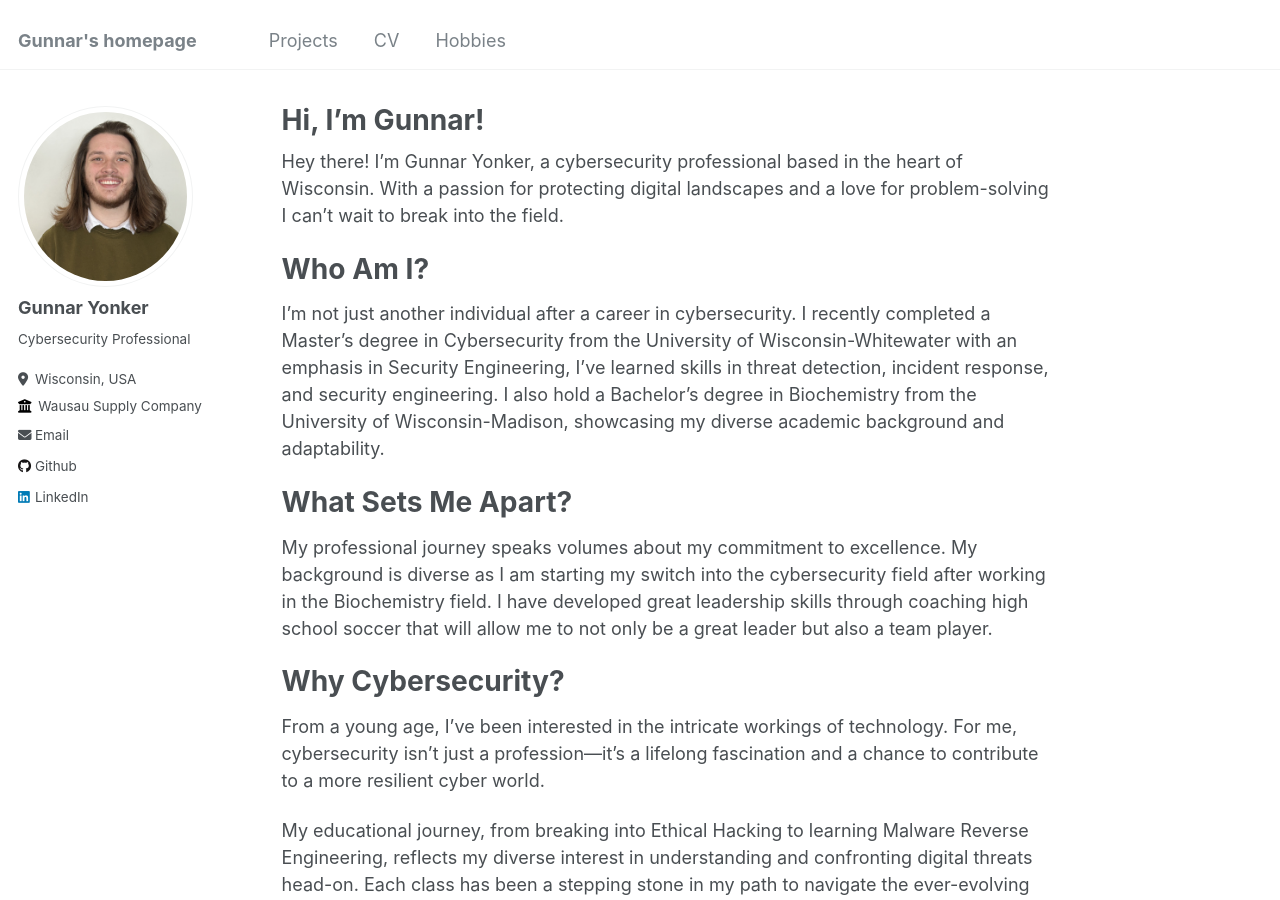
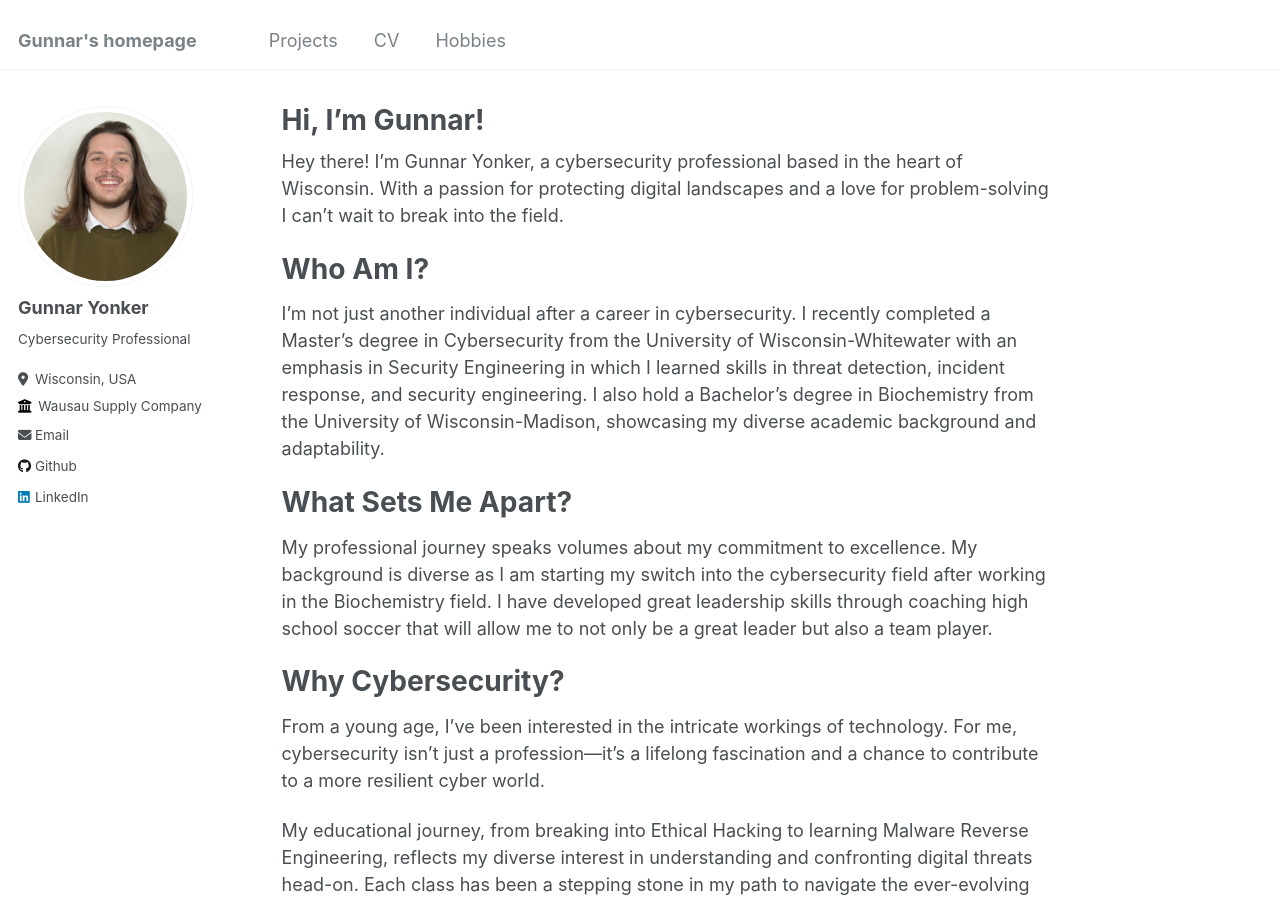
Before and after one commit to gunnaryonker/gunnaryonker.github.io, a Jekyll site: the page built from _pages/about.md, in a window 1280 px wide and 900 px high. Built offline with Jekyll 4.4.1, drawn with Linux system fonts in a browser that asks for light colours.

Commit message:
Change to about.md

```diff
--- a/_pages/about.md
+++ b/_pages/about.md
@@ -11,7 +11,7 @@ redirect_from:
 Hey there! I'm Gunnar Yonker, a cybersecurity professional based in the heart of Wisconsin. With a passion for protecting digital landscapes and a love for problem-solving I can't wait to break into the field.
 
 # Who Am I?
-I'm not just another individual after a career in cybersecurity. I recently completed a Master's degree in Cybersecurity from the University of Wisconsin-Whitewater with an emphasis in Security Engineering, I've learned skills in threat detection, incident response, and security engineering. I also hold a Bachelor's degree in Biochemistry from the University of Wisconsin-Madison, showcasing my diverse academic background and adaptability.
+I'm not just another individual after a career in cybersecurity. I recently completed a Master's degree in Cybersecurity from the University of Wisconsin-Whitewater with an emphasis in Security Engineering in which I learned skills in threat detection, incident response, and security engineering. I also hold a Bachelor's degree in Biochemistry from the University of Wisconsin-Madison, showcasing my diverse academic background and adaptability.
 
 # What Sets Me Apart?
 My professional journey speaks volumes about my commitment to excellence. My background is diverse as I am starting my switch into the cybersecurity field after working in the Biochemistry field. I have developed great leadership skills through coaching high school soccer that will allow me to not only be a great leader but also a team player.
```
